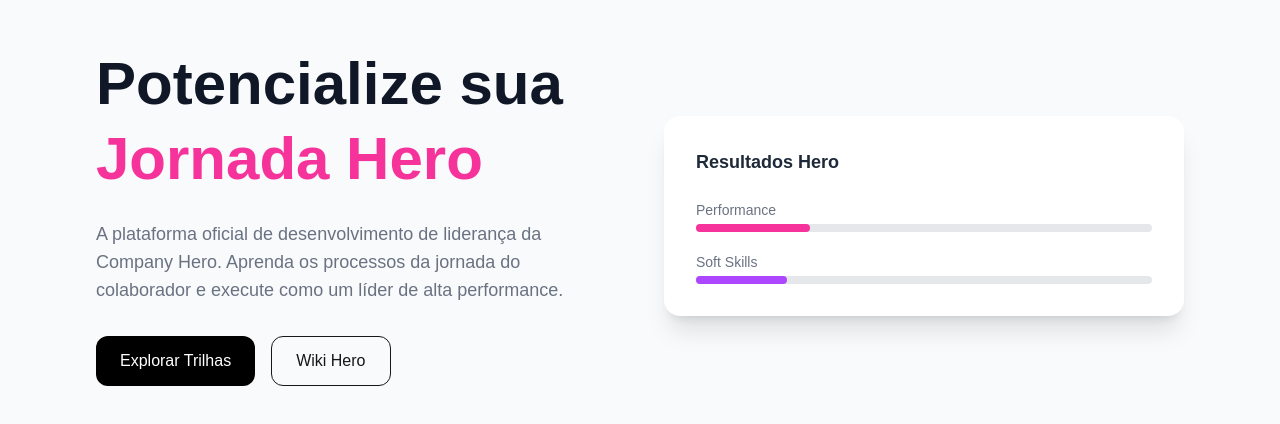
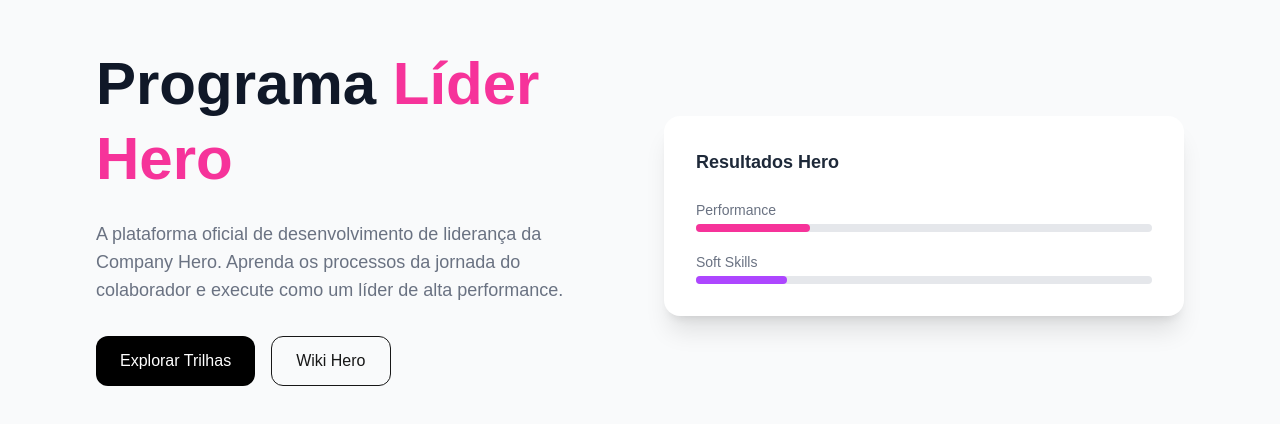
Before and after one commit to amandafrann/programa-lider-hero, a Next.js app: page / in a window 1280 px wide. Shown: the part 184-608 px from the top of the page. Built offline with nearby package versions, Linux system fonts and the light colour scheme.

Commit message:
mudar titulo da home

```diff
--- a/app/components/Hero.tsx
+++ b/app/components/Hero.tsx
@@ -8,8 +8,8 @@ export default function Hero() {
 
         <div>
           <h1 className="text-6xl font-bold text-gray-900 leading-tight">
-            Potencialize sua
-            <span className="text-pink-500"> Jornada Hero</span>
+            Programa
+            <span className="text-pink-500"> Líder Hero</span>
           </h1>
 
           <p className="mt-6 text-lg text-gray-500">
```
